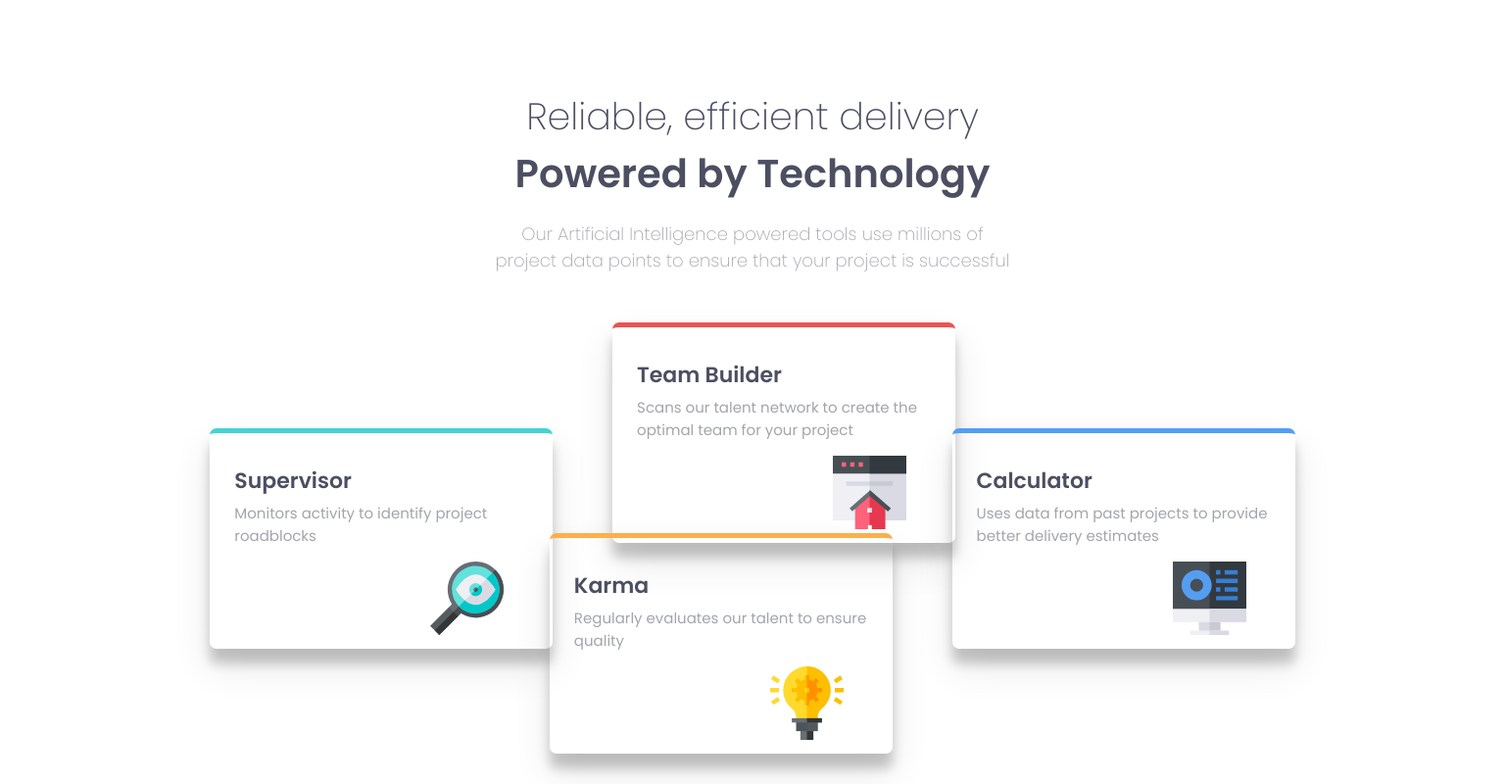
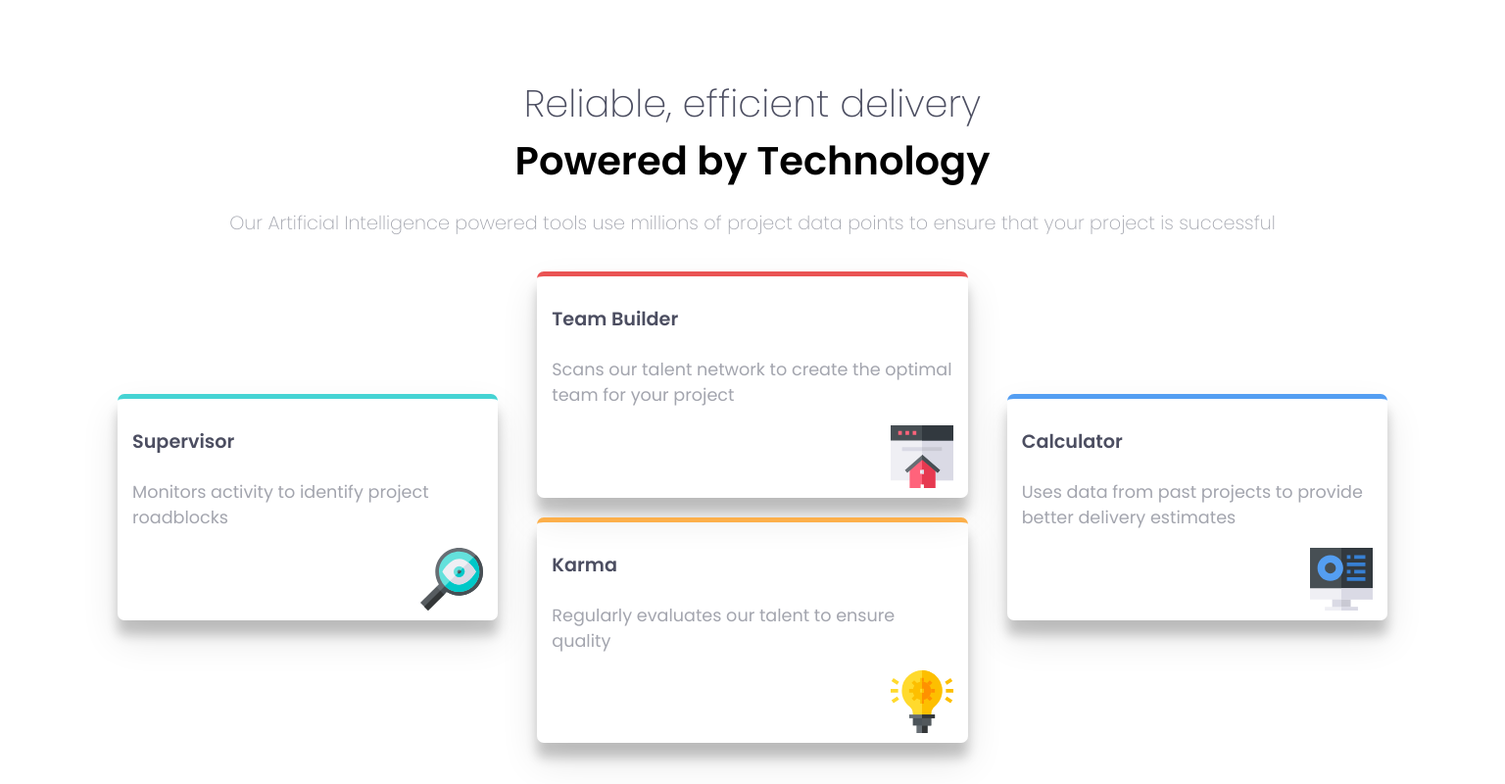
Before and after one commit to jharteaga/frontend-mentor-four-card-section-challenge, a plain HTML site: page index.html in a window 1536 px wide. Shown: the whole page at 98% size. Drawn offline with Linux system fonts and the light colour scheme.

Commit message:
Challenge Completed!

```diff
--- a/index.html
+++ b/index.html
@@ -10,22 +10,20 @@
 </head>
 <body>
 
-  <header>
   <div class="header-container">
     <p id="title">Reliable, efficient delivery</p>
     <p id="subtitle">Powered by Technology</p>
     <p id="description">Our Artificial Intelligence powered tools use millions of project data points
       to ensure that your project is successful</p>
   </div>
-  </header>
 
-  <section>
   <div class="card-container">
     <div class="card" id="supervisor">
       <h3>Supervisor</h3>
       <p>Monitors activity to identify project roadblocks</p>
       <img src="images/icon-supervisor.svg" alt="icon-supervisor">
     </div>
+    <div class="flex-column">
       <div class="card" id="team-builder">
         <h3>Team Builder</h3>
         <p>Scans our talent network to create the optimal team for your project</p>
@@ -36,13 +34,13 @@
         <p>Regularly evaluates our talent to ensure quality</p>
         <img src="images/icon-karma.svg" alt="icon-karma">
       </div>
+    </div>
     <div class="card" id="calculator">
       <h3>Calculator</h3>
       <p>Uses data from past projects to provide better delivery estimates</p>
       <img src="images/icon-calculator.svg" alt="icon-calculator">
     </div>
   </div>
-  </section>
 
 </body>
 </html>
--- a/style.css
+++ b/style.css
@@ -15,12 +15,10 @@ body {
     background-color: #fff;
 }
 
-@media only screen and (max-width: 500px) {
-    header {
-        margin-top: 60px;
-        margin-right: 30px;
-        margin-left: 30px;
-        margin-bottom: 40px;
+    .header-container {
+        display: flex;
+        flex-direction: column;
+        margin: 5%;
         text-align: center;
     }
 
@@ -29,18 +27,18 @@ body {
     }
 
     #title {
-        font-size: 24px;
+        font-size: 1.5rem;
         font-weight: 200;
         color: var(--titles);
     }
 
     #subtitle {
-        font-size: 25px;
+        font-size: 1.5rem;
         font-weight: 600;
     }
 
     #description {
-        font-size: 15px;
+        font-size: 1rem;
         font-weight: 200;
         color: var(--description);
     }
@@ -48,36 +46,33 @@ body {
     .card-container {
         display: flex;
         flex-direction: column;
-        align-items: center;
-        justify-content: space-between;
-        text-align: left;
     }
 
     .card{
-        margin: 0 40px 20px 40px;
+        margin: 0 20px 20px 20px;
         box-shadow: 0 19px 38px rgba(0,0,0,0.10), 0 15px 12px rgba(0,0,0,0.20);
         border-radius: 7px;
         padding: 10px 15px;
         border-bottom: 0;
         border-left: 0;
         border-right: 0;
-        flex-wrap: wrap;
+        display: flex;
+        flex-direction: column;
     }
 
     .card h3 {
         color: var(--titles);
-        font-size: 22px;
-        margin-bottom: 0;
+        font-size: 1.2rem;
     }
 
     .card p{
         color: var(--description);
-        font-size: 15px;
+        font-size: 0.95rem;
         margin-top: 5px;
     }
 
     .card img {
-        margin-left: 230px;
+        align-self: flex-end;
     }
 
     #supervisor {
@@ -103,104 +98,39 @@ body {
         border-style: solid;
         border-width: 5px 0 0 0;
     }
-}
 
-@media all and (min-width: 1440px) {
-    header{
-        margin-top: 90px;
-        margin-right: 500px;
-        margin-left: 500px;
-        margin-bottom: 50px;
-        text-align: center;
-    }
-
-    #title, #subtitle{
-        margin: 0;
+@media (min-width: 801px) {
+    .header-container {
+        margin-bottom: 1%;
     }
 
     #title {
-        font-size: 38px;
-        font-weight: 200;
-        color: var(--titles);
+        font-size: 2.4rem;
     }
 
     #subtitle {
-        font-size: 40px;
-        font-weight: 600;
-        color: var(--titles);
+        font-size: 2.5rem;
     }
 
     #description {
-        font-size: 18px;
-        font-weight: 200;
-        color: var(--description);
+        font-size: 1.2rem;
     }
 
     .card-container {
-        display: flex;
-        justify-content: space-evenly;
-        align-items: center;
-        height: 55vh;
-        width: 80vw;
-        margin: auto;
-    }
-
-    .card{
-        box-shadow: 0 19px 38px rgba(0,0,0,0.10), 0 15px 12px rgba(0,0,0,0.20);
-        border-radius: 7px;
-        padding: 10px 25px;
-        border-bottom: 0;
-        border-left: 0;
-        border-right: 0;
-        width: 300px;
-        height: 200px;
+       flex-direction: row;
+       align-items: center;
+       margin: 0 100px;
     }
 
     .card h3 {
-        color: var(--titles);
-        font-size: 22px;
-        margin-bottom: 0;
+        font-size: 1.2rem;
     }
 
-    .card p{
-        color: var(--description);
-        font-size: 15px;
-        margin-top: 5px;
+    .card p {
+        font-size: 1.1rem;
     }
 
-    .card img {
-        margin-left: 200px;
-        width: 75px;
+    #supervisor, #calculator {
+        flex: 1 1 500px;
     }
-
-    #supervisor {
-        border-top: var(--supervisor);
-        border-style: solid;
-        border-width: 5px 0 0 0;
-        align-self: center;
-    }
-
-    #team-builder {
-        border-top: var(--team);
-        border-style: solid;
-        border-width: 5px 0 0 0;
-        margin-right: -475px;
-        align-self: flex-start;
-    }
-
-    #karma{
-        border-top: var(--karma);
-        border-style: solid;
-        border-width: 5px 0 0 0;
-        align-self: flex-end;
-        justify-self: center;
-    }
-
-    #calculator{
-        border-top: var(--calculator);
-        border-style: solid;
-        border-width: 5px 0 0 0;
-        align-self: center;
-    }
-
 }
```
Lines whose indentation alone changed are shown as unchanged.
